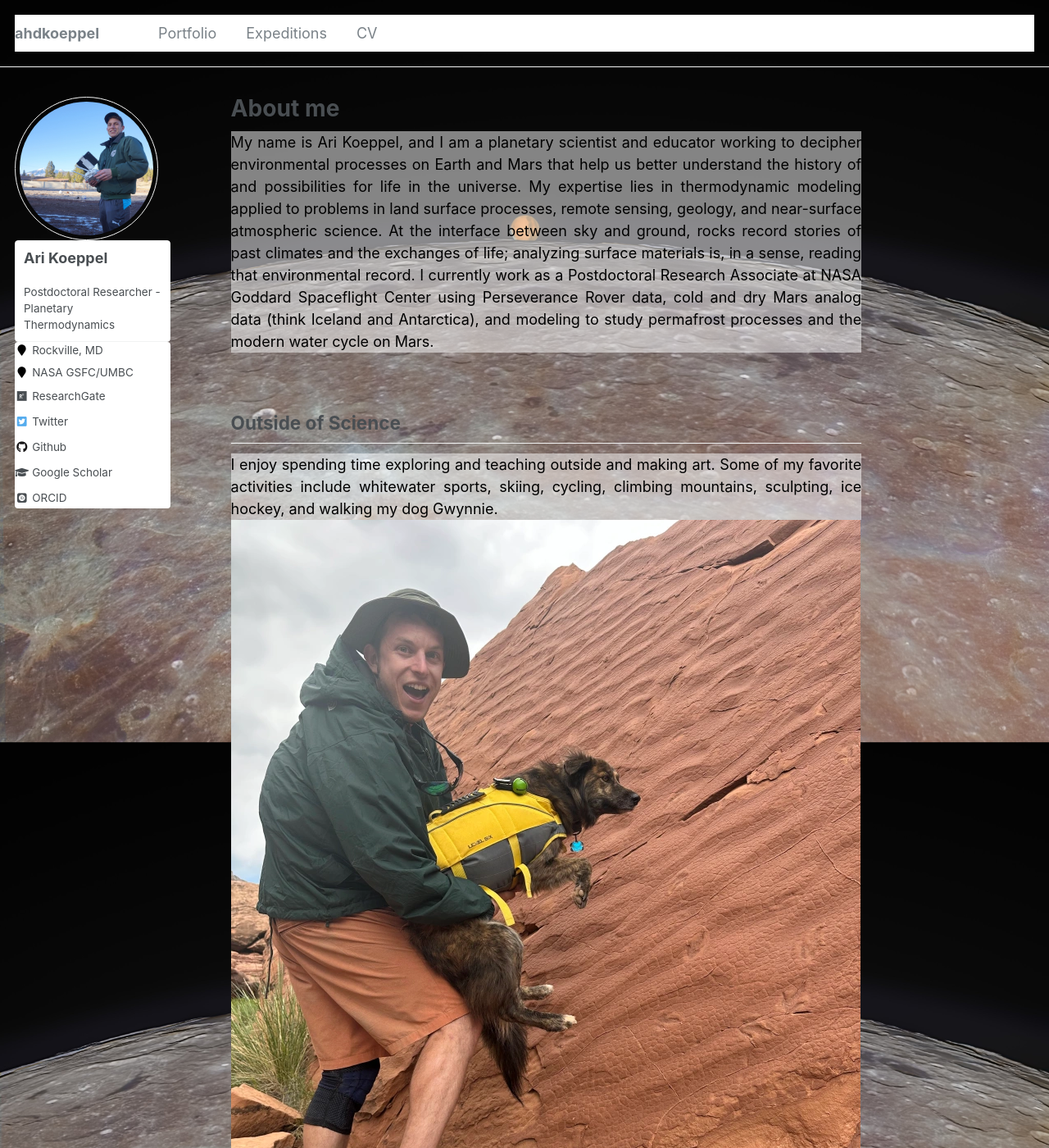
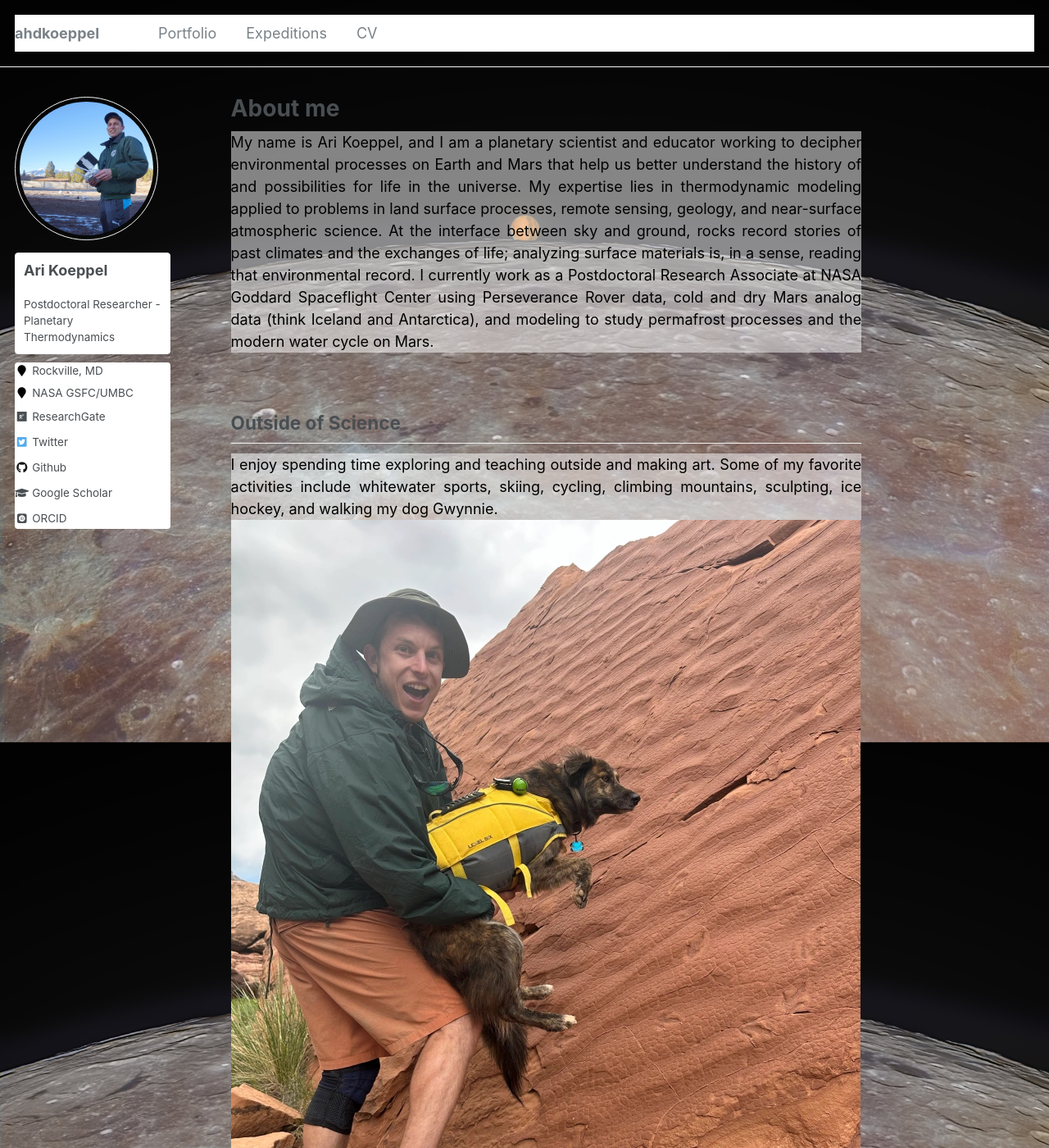
Before and after one commit to ahdkoeppel/ahdkoeppel.github.io, a Jekyll site: the page built from _pages/about.md, in a window 1280 px wide and 1400 px high. Shown: the whole window at 82% size. Built offline with Jekyll 4.4.1, drawn with Linux system fonts in a browser that asks for light colours; some web fonts are replaced.

Commit message:
more sidebar

```diff
--- a/_sass/_sidebar.scss
+++ b/_sass/_sidebar.scss
@@ -96,10 +96,14 @@
 .author__content {
   display: table-cell;
   vertical-align: top;
+  padding-left: 15px;
+  padding-right: 25px;
   line-height: 1;
   background: #fff;
   border: 1px solid $border-color;
   border-radius: $border-radius;
+  margin-top: 15px;
+  margin-bottom: 10px;
 
   @include breakpoint($large) {
     display: block;
```
